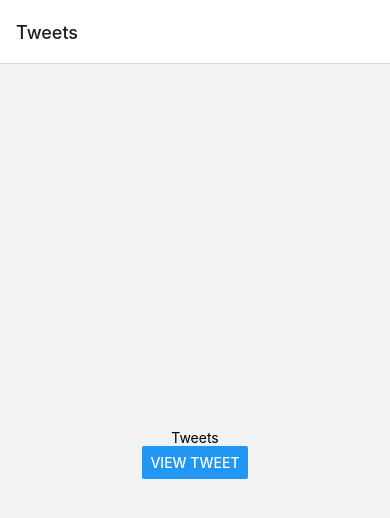
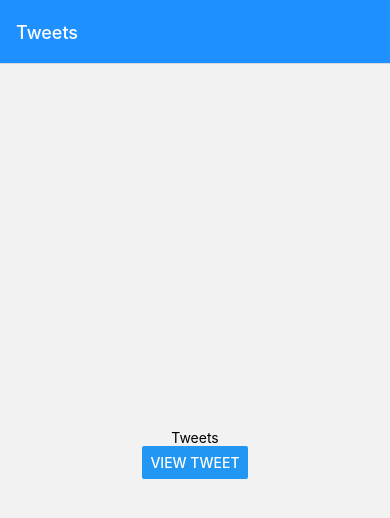
Before and after one commit to sksurendrakmr/react-navigation-playground, a React Native app: screen / in a window 390 px wide. Shown: the top 518 px of the page. Built offline with nearby package versions, Linux system fonts and the light colour scheme.

Commit message:
Customizing Headers - 2

```diff
--- a/App.tsx
+++ b/App.tsx
@@ -102,15 +102,18 @@ type NativeStackNavigatorProps = {
 const Stack = createNativeStackNavigator<NativeStackNavigatorProps>();
 
 const StackNavigator = () => (
-  <Stack.Navigator initialRouteName="Tweets">
+  <Stack.Navigator
+    initialRouteName="Tweets"
+    screenOptions={{
+      headerStyle: {backgroundColor: 'dodgerblue'},
+      headerTintColor: 'white',
+    }}>
     <Stack.Screen name="Tweets" component={Tweets} />
     <Stack.Screen
       name="TweetDetails"
       component={TweetDetails}
       options={{
         headerStyle: {backgroundColor: 'tomato'},
-        headerTintColor: 'white',
-        headerShown: false,
       }}
     />
   </Stack.Navigator>
```
Also changed, not shown: src/Notes.txt.
